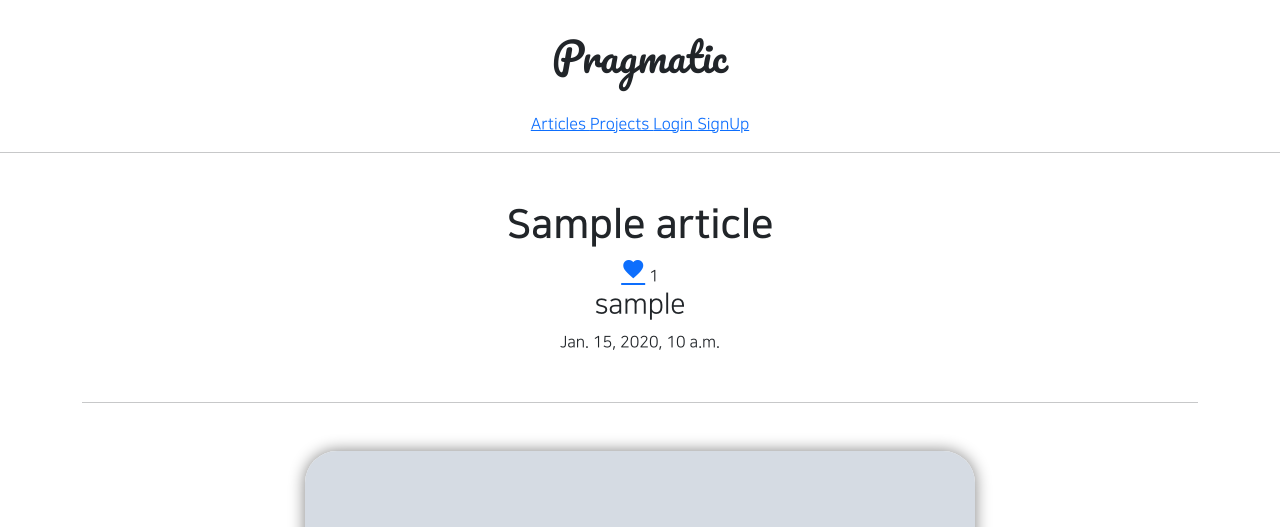
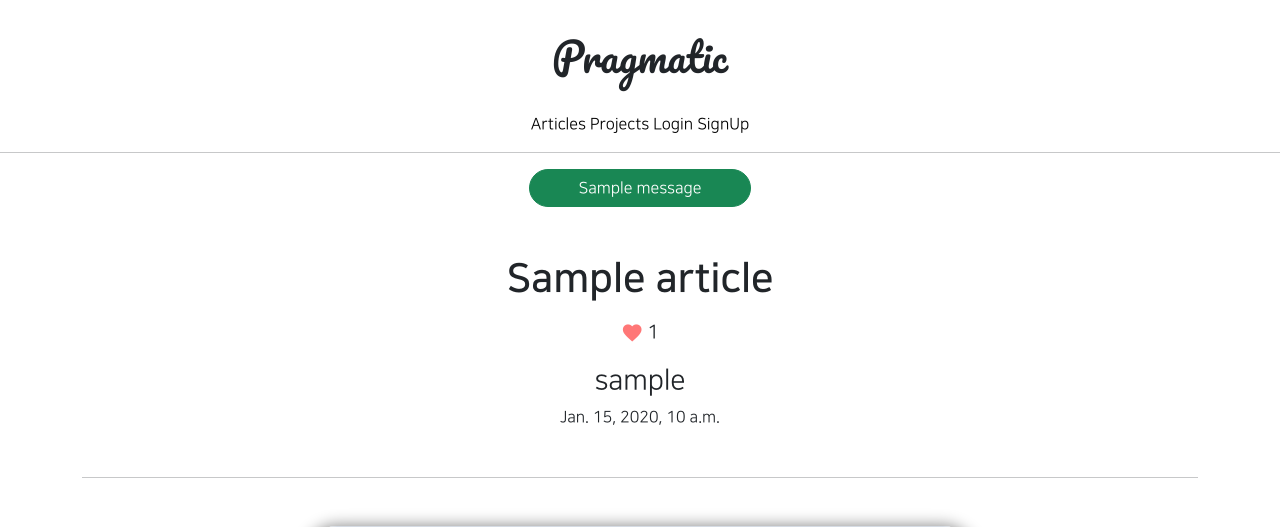
Before and after one commit to JeongJuyeony/gis_6ban_2, a Django app: page /articles/detail/1 in a window 1280 px wide. Shown: the top 527 px of the page. Run offline with Django 3.2, Linux system fonts and the light colour scheme; tables that the repository leaves empty hold one stand-in row (values such as "Sample post"); grey boxes marked "Sample" are stand-in pictures; one stand-in notice (Sample message) is shown; parts of the project's set-up code (start-up, migrations or seed data) failed here and were passed over; some libraries are stand-ins or nearby versions.

Commit message:
8/24 gis_6ban_2 class commit 4

```diff
--- a/articleapp/templates/articleapp/detail.html
+++ b/articleapp/templates/articleapp/detail.html
@@ -1,4 +1,6 @@
 {% extends 'base.html' %}
+
+
 {% block content %}
 
 
@@ -6,12 +8,13 @@
         <div class="my-5">
             {#      제목, 글쓴이, 작성일자      #}
             <h1 class="NNS_B">{{ target_article.title }}</h1>
-            <div>
+            <div class="my-3">
                 <a href="{% url 'likeapp:article_like' article_pk=target_article.pk %}"
-                    class="material-icons">
-                     favorite
+                   class="material-icons"
+                   style="vertical-align: middle; font-size: 1.4rem; color: #f77">
+                    favorite
                 </a>
-                <span>
+                <span style="vertical-align: middle; font-size: 1.2rem">
                     {{ target_article.like }}
                 </span>
             </div>
@@ -42,6 +45,7 @@
             </div>
             {% endif %}
         </div>
+
         <hr>
 
         <div class="text-center my-4">
@@ -77,4 +81,6 @@
             {% include 'commentapp/create.html' %}
         </div>
     </div>
+
+
 {% endblock %}
--- a/static/base.css
+++ b/static/base.css
@@ -59,3 +59,12 @@
         font-size: 13px;
     }
 }
+
+a {
+    text-decoration: none;
+    color: black;
+}
+
+a:hover {
+    color: black;
+}
--- a/templates/base.html
+++ b/templates/base.html
@@ -1,3 +1,4 @@
+{#뷰와 템플릿 연결하기#}
 <!DOCTYPE html>
 <html lang="en">
 
@@ -5,14 +6,28 @@
 
 <body style="font-family: 'NanumSquareR'">
 
+{#<h1>Hello World</h1> # 뷰에서 구현하기 위해 accountapp파일의 view 창의 내용 변경하기#}
+
 {% include 'header.html' %}
+{#구분선 넣는 태그#}
 <hr>
+
+{% for message in messages %}
+    <div class="text-center">
+        <div class="btn btn-success rounded-pill px-5">
+            {{ message }}
+        </div>
+
+    </div>
+{% endfor %}
 
 {% block content %}
 {% endblock %}
 
+
+
 <hr>
 {% include 'footer.html' %}
+</body>
 
-</body>
 </html>
```
Also changed, not shown: likeapp/views.py (+5 -3 lines).
